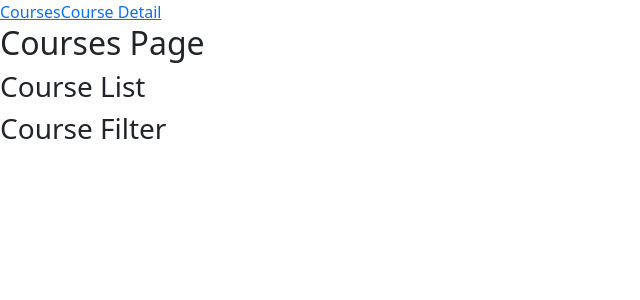
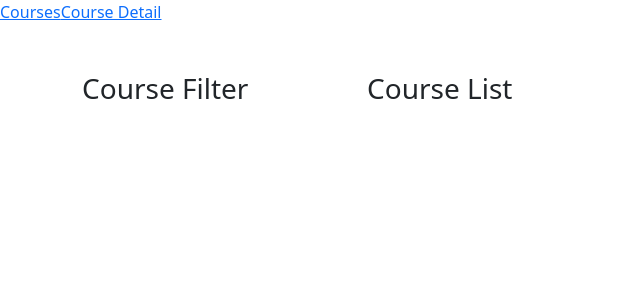
Before and after one commit to Mehyar-Farzat/vuejs-store, a Vue app: page / in a window 1280 px wide. Shown: the top 300 px of the page, without its empty margins (0-640 px from the left). Built offline with nearby package versions, Linux system fonts and the light colour scheme.

Commit message:
buils simple grid system for course filter and course list

```diff
--- a/src/views/CoursesView.vue
+++ b/src/views/CoursesView.vue
@@ -1,11 +1,14 @@
 <template>
-  <h2>Courses Page</h2>
-  <div>
-    <CourseList/>
-  </div>
 
-  <div>
-    <CourseFilter/>
+  <div class="container py-5">
+    <div class="row">
+      <div class="col-lg-3">
+        <CourseFilter/>
+      </div>
+      <div class="col-lg-9">
+        <CourseList/>
+      </div>
+    </div>
   </div>
 
 </template>
```
